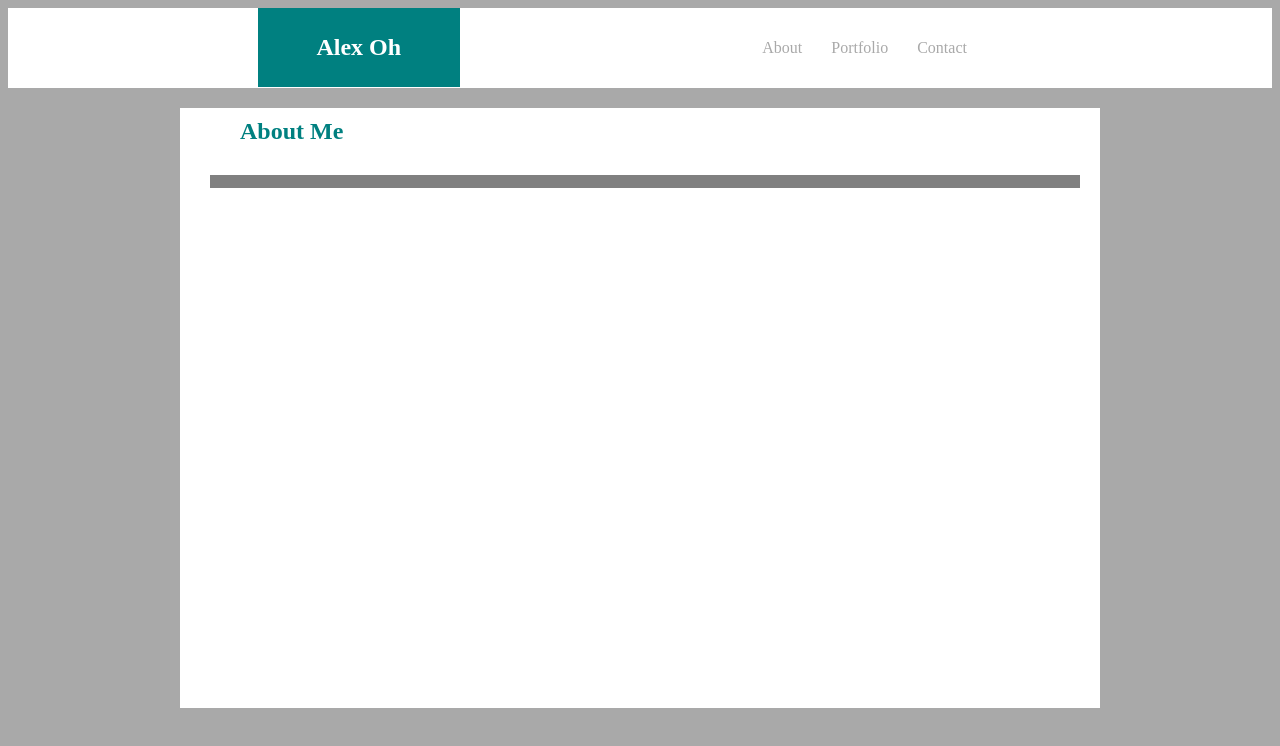
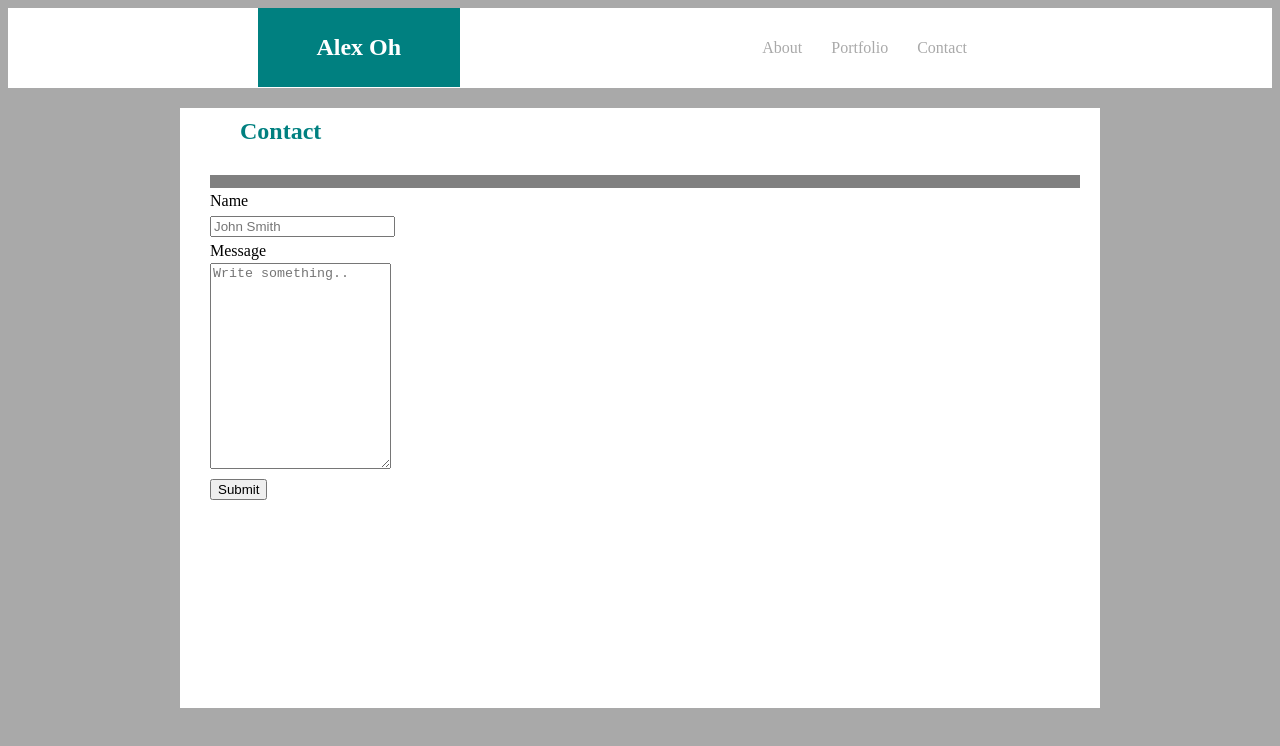
Before and after one commit to bendory1995/Basic-Portfolio, a plain HTML site: page contact.html in a window 1280 px wide. Drawn offline with Linux system fonts and the light colour scheme.

Commit message:
contact form is updated.

```diff
--- a/assets/css/style.css
+++ b/assets/css/style.css
@@ -70,3 +70,6 @@ p2{
     margin-top: 0em;
     margin-bottom: 2em;
 }
+form{
+    line-height: 25px;
+}
--- a/contact.html
+++ b/contact.html
@@ -28,13 +28,24 @@
 
     <div id="aboutme">
         <div id="box">
-            <h2>About Me</h2>
+            <h2>Contact</h2>
             <div id="divider">
+            </div>
+            <form action="action_page.php">
 
-            </div>
+                <label for="fname">Name</label>
+                <br>
+                <input type="text" id="fname" name="fullname" placeholder="John Smith">
+                <br>
+                <label for="subject">Message
+                </label>
+                <br>
+                <textarea id="subject" name="subject" placeholder="Write something.." style="height:200px"></textarea>
+                <br>
+                <input type="submit" value="Submit">
+            </form>
 
         </div>
-
     </div>
 
 
```
Also changed, not shown: portfolio.html (+1 -1 lines).
